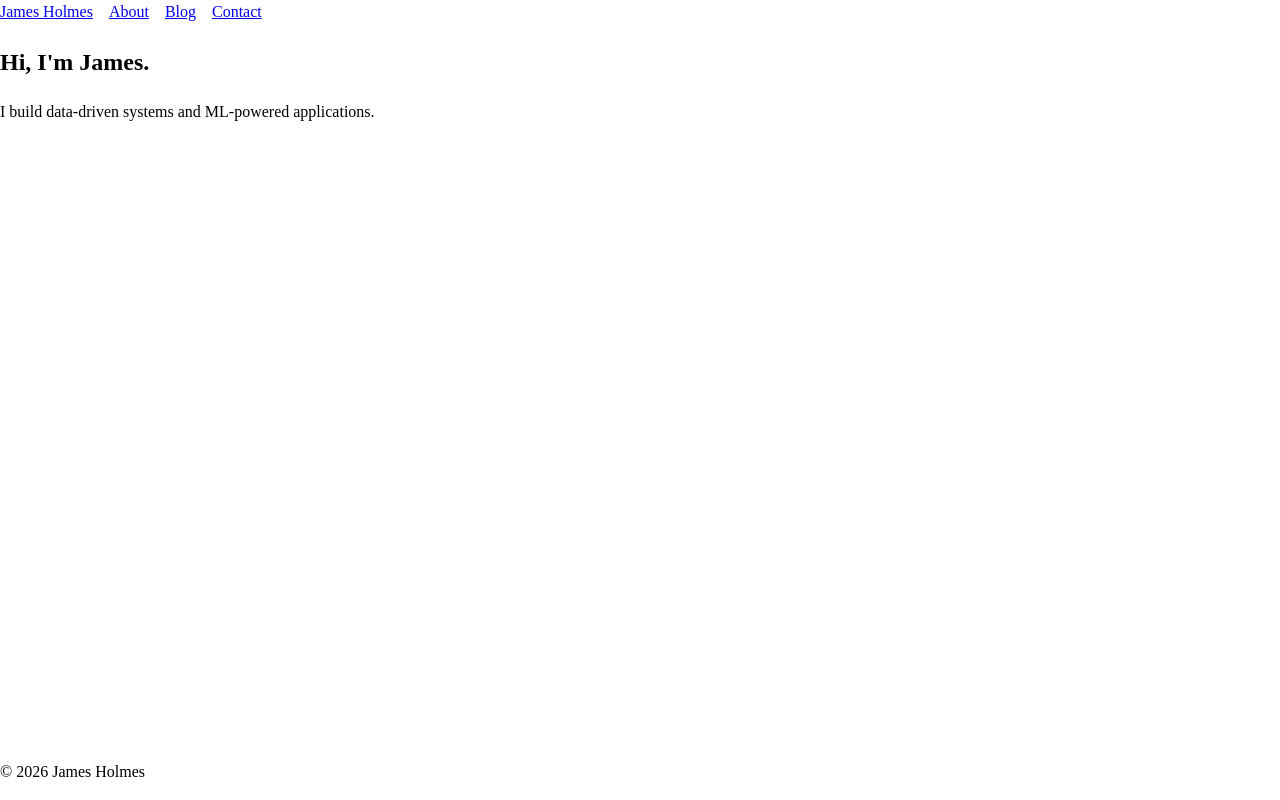
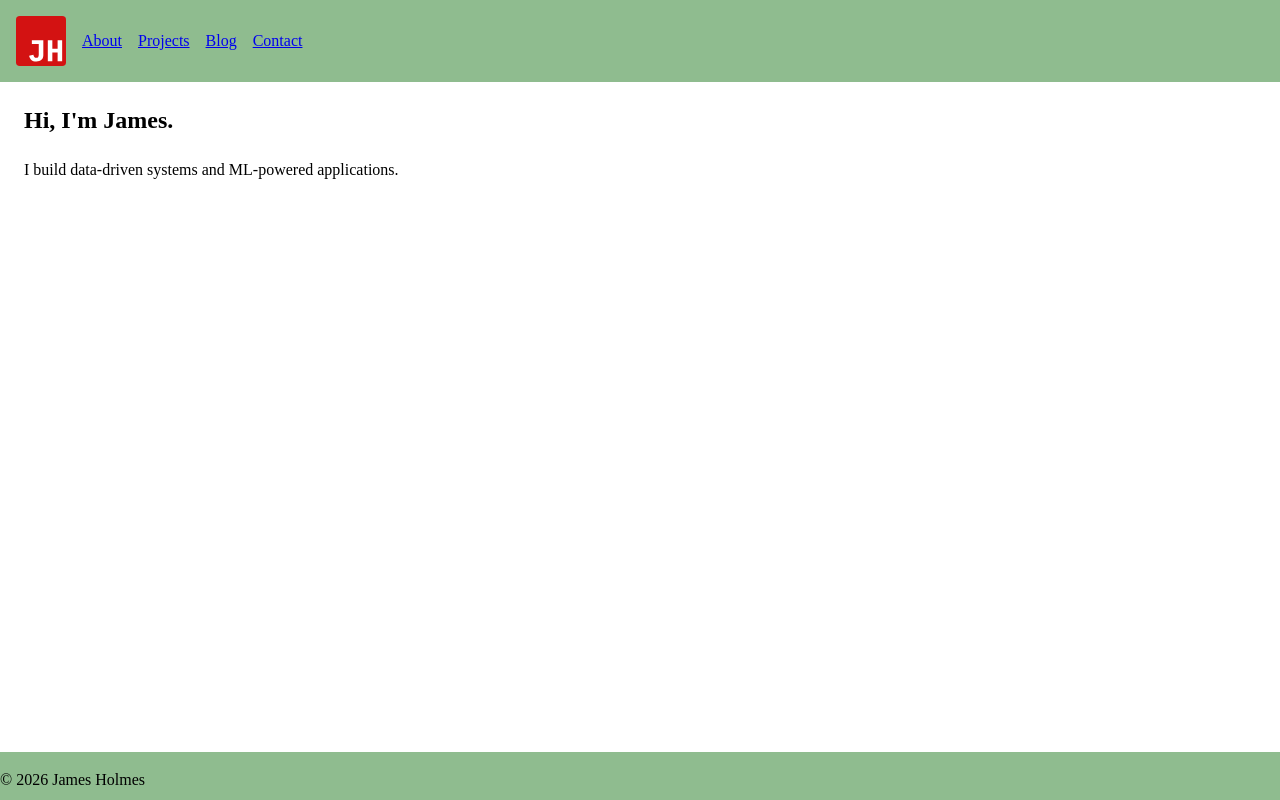
Before and after one commit to jameshlms/portfolio, a FastAPI app: page / in a window 1280 px wide. Run offline with FastAPI, Linux system fonts and the light colour scheme; some libraries are stand-ins or nearby versions.

Commit message:
Add header component, SVG favicon, and nav/style updates
Wraps nav in a <header> component; adds SVG favicon used as the nav logo;
adds Projects link to nav; updates base.html to reference the new header and
SVG favicon; adds footer and code-block styles, nav padding, and normalises
CSS indentation.

Co-Authored-By: Claude Sonnet 4.6 <noreply@anthropic.com>

```diff
--- a/app/static/css/style.css
+++ b/app/static/css/style.css
@@ -26,12 +26,21 @@ p, h1, h2, h3, h4, h5, h6 {
 
 main {
     flex: 1;
+    padding: 0 1.5rem;
+
+}
+
+footer {
+    background-color: darkseagreen;
+    height: 3rem
 }
 
 nav {
     display: flex;
     align-items: center;
     gap: 1rem;
+    padding: 1.0rem;
+    background-color: darkseagreen;
 }
 
 nav ul {
@@ -41,3 +50,11 @@ nav ul {
     padding: 0;
     gap: 1rem;
 }
+
+.code-block {
+    background-color: steelblue;
+}
+
+code {
+    background-color: steelblue;
+}
--- a/app/templates/base.html
+++ b/app/templates/base.html
@@ -6,11 +6,11 @@
     <title>{% block title %}James Holmes Portfolio{% endblock %}</title>
     <meta
             name="description"
-            content="{% block description %}Data scientist / ML engineer portfolio{% endblock %}"
+            content="{% block description %}Portfolio of James Holmes - data science, machine learning, and full-stack projects.{% endblock %}"
     />
 
     <link rel="canonical" href="{{ base_url }}{{ request.url.path }}" />
-    <link rel="icon" href="{{ url_for('static', path='favicon.ico') }}" />
+    <link rel="icon" href="{{ url_for('static', path='favicon.svg') }}" />
     <link
             rel="stylesheet"
             href="{{ url_for('static', path='css/style.css') }}"
@@ -25,7 +25,7 @@
     {% block head %}{% endblock %}
   </head>
   <body hx-boost="false">
-    {% include "components/_nav.html" %}
+    {% include "components/_header.html" %}
 
     <main id="main-content">{% block content %}{% endblock %}</main>
 
--- /dev/null
+++ b/app/templates/components/_header.html
@@ -0,0 +1,3 @@
+<header>
+    {% include "components/_nav.html" %}
+</header>
--- a/app/templates/components/_nav.html
+++ b/app/templates/components/_nav.html
@@ -1,7 +1,15 @@
 <nav>
-  <a href="/">James Holmes</a>
+  <a href="/">
+    <img
+      src="{{ url_for('static', path='favicon.svg') }}"
+      alt="Personal Brand Logo"
+      width="50"
+      height="50"
+    />
+  </a>
   <ul>
     <li><a href="/about">About</a></li>
+    <li><a href="/projects">Projects</a></li>
     <li><a href="/blog">Blog</a></li>
     <li><a href="/contact">Contact</a></li>
   </ul>
```
Also changed, not shown: app/static/favicon.svg (added). Lines whose indentation alone changed are shown as unchanged.
